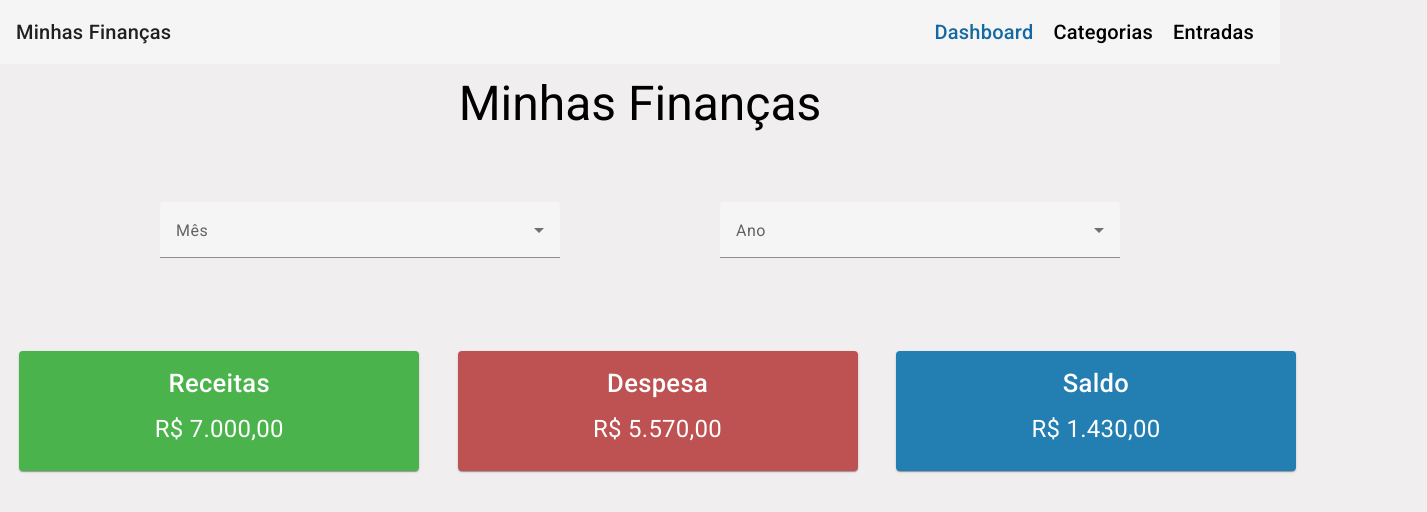
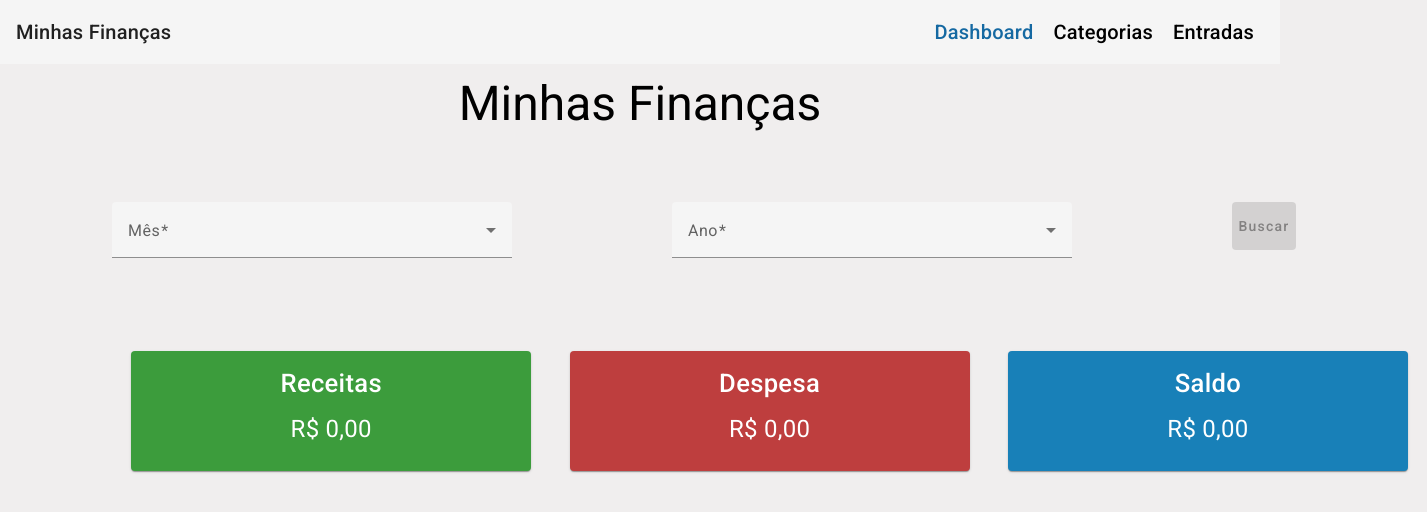
Before and after one commit to JamesCode-Ts/Minhas-Financas, an Angular app: page /dashboard in a window 1280 px wide. Shown: the top 512 px of the page, 1427 px wide, since content can reach past the window. Built offline with nearby package versions, Linux system fonts and the light colour scheme; data requests are answered from the project's data file.

Commit message:
Ajustes na tela

```diff
--- a/db.json
+++ b/db.json
@@ -130,6 +130,15 @@
       "tipo": "despesa",
       "data": "14/04/2023",
       "id": 68
+    },
+    {
+      "nome": "Aniversário",
+      "categoriaId": 6,
+      "data": "20/11/2023",
+      "pago": true,
+      "tipo": "receita",
+      "valor": "500",
+      "id": 69
     }
   ]
 }
--- a/src/app/features/categorias/components/list/list.component.scss
+++ b/src/app/features/categorias/components/list/list.component.scss
@@ -2,9 +2,9 @@ table {
   width: 100%;
 }
 .container{
-  width: 80%;
+  width: 90%;
   margin: 0 auto;
-  margin-top: 30px;
+  margin-top: 100px;
 
 }
 
--- a/src/app/features/dashboard/components/dashboard/dashboard.component.html
+++ b/src/app/features/dashboard/components/dashboard/dashboard.component.html
@@ -1,15 +1,13 @@
-
-
-
 
 <h1 class="title" >Minhas Finanças</h1>
+
+<form [formGroup]="formDashboard">
 <div class="flex header">
-
-    <div >
+    <div>
 
         <mat-form-field appearance="fill" class="input-item">
             <mat-label>Mês</mat-label>
-            <mat-select>
+            <mat-select formControlName="mes">
               <mat-option>Selecione o mês</mat-option>
               <mat-option *ngFor="let mes of meses" [value]="mes.value">{{mes.viewValue}}</mat-option>
             </mat-select>
@@ -20,13 +18,15 @@
 
         <mat-form-field appearance="fill" class="input-item">
           <mat-label>Ano</mat-label>
-          <mat-select>
+          <mat-select formControlName="ano">
             <mat-option value="2023" >2023</mat-option>
           </mat-select>
         </mat-form-field>
     </div>
 
-
+    <button class="input-item" style="height: 3rem;" mat-raised-button color="primary"
+    [disabled]="formDashboard.invalid"
+    (click)="getEntradas()">Buscar</button>
 </div>
 
 <div class="flex card-item">
@@ -84,4 +84,6 @@
     </div>
 
 
+
 </div>
+</form>
--- a/src/app/features/dashboard/components/dashboard/dashboard.component.scss
+++ b/src/app/features/dashboard/components/dashboard/dashboard.component.scss
@@ -2,6 +2,7 @@
     display: flex;
     flex-direction: row;
     justify-content: space-evenly;
+    margin-left: 7rem;
 }
 
 .header {
@@ -25,6 +26,7 @@
 .input-item {
     width: 400px;
     margin-top: 90px;
+    margin-right: 10rem;
 
 }
 
@@ -53,16 +55,16 @@
 }
 
 .receita {
-    background-color: rgb(75, 179, 75);
+    background-color: rgb(60, 156, 60);
     color: #fff;
 }
 
 .despesa {
-    background-color: rgb(190, 81, 81);
+    background-color: rgb(190, 62, 62);
     color: #fff;
 }
 
 .saldo {
-    background-color: rgb(35, 127, 177);
+    background-color: rgb(24, 128, 184);
     color: #fff;
 }
--- a/src/app/features/dashboard/components/dashboard/dashboard.component.ts
+++ b/src/app/features/dashboard/components/dashboard/dashboard.component.ts
@@ -1,6 +1,7 @@
 import { Component, OnInit } from '@angular/core';
 import { DashboardService } from '../../service/dashboard.service';
 import { Entrada } from './models/entrada.model';
+import { FormBuilder, FormGroup, Validators } from '@angular/forms';
 
 @Component({
   selector: 'app-dashboard',
@@ -29,18 +30,44 @@ export class DashboardComponent implements OnInit {
   despesa = 0;
   receita = 0;
 
-  constructor(private dashboardService: DashboardService){
+  formDashboard!: FormGroup;
+
+  constructor(private dashboardService: DashboardService,private formBuilder: FormBuilder){
 
 
   }
   ngOnInit(): void {
-    this.dashboardService.getEntradas().subscribe(entradas =>{
+    this.criarFormulario();
+  }
+
+  getEntradas(){
+
+
+    this.entradas = [];
+    this.saldo = 0;
+    this.despesa = 0;
+    this.receita = 0;
+
+
+    const payload = {
+      mes: this.formDashboard.controls['mes'].value + 1,
+      ano: this.formDashboard.controls['ano'].value
+    }
+
+    this.dashboardService.getEntradas(payload).subscribe(entradas =>{
       this.entradas = entradas;
       this.getReceitas();
       this.getSaldo();
     })
+
   }
 
+  criarFormulario(){
+    this.formDashboard = this.formBuilder.group({
+      mes: ['',Validators.required],
+      ano: ['',Validators.required]
+    })
+  }
    getReceitas(){
     this.entradas.forEach((entrada: Entrada) =>{
 
--- a/src/app/features/dashboard/dashboard.module.ts
+++ b/src/app/features/dashboard/dashboard.module.ts
@@ -4,6 +4,7 @@ import { CommonModule } from '@angular/common';
 import { DashboardRoutingModule } from './dashboard-routing.module';
 import { DashboardComponent } from './components/dashboard/dashboard.component';
 import { MaterialModule } from 'src/app/shared/material/material.module';
+import { ReactiveFormsModule } from '@angular/forms';
 
 
 @NgModule({
@@ -13,7 +14,8 @@ import { MaterialModule } from 'src/app/shared/material/material.module';
   imports: [
     CommonModule,
     DashboardRoutingModule,
-    MaterialModule
+    MaterialModule,
+    ReactiveFormsModule
   ]
 })
 export class DashboardModule { }
--- a/src/app/features/dashboard/service/dashboard.service.ts
+++ b/src/app/features/dashboard/service/dashboard.service.ts
@@ -13,8 +13,11 @@ export class DashboardService extends HttpBaseService{
     super(injector);
    }
 
-   getEntradas(): Observable<any>{
-    return this.httpGet(this.endpoint);
+   getEntradas(payload?: any): Observable<any>{
+
+    const params = payload? `?q=${payload.mes}/${payload.ano}` : '';
+
+    return this.httpGet(`${this.endpoint}/${params}`);
    }
 
 
--- a/src/app/features/entradas/components/formulario/formulario.component.ts
+++ b/src/app/features/entradas/components/formulario/formulario.component.ts
@@ -78,7 +78,7 @@ export class FormularioComponent implements OnInit {
       this.formEntradas.controls['categoriaId'].setValue(this.entrada.categoriaId);
       this.formEntradas.controls['pago'].setValue(this.entrada.pago);
       this.formEntradas.controls['tipo'].setValue(this.entrada.tipo);
-      this.formEntradas.controls['data'].setValue(new Date(+data[2], +data[1], +data[0]));
+      this.formEntradas.controls['data'].setValue(new Date(+data[2], +data[1] - 1, +data[0]));
     });
 
   }
```
